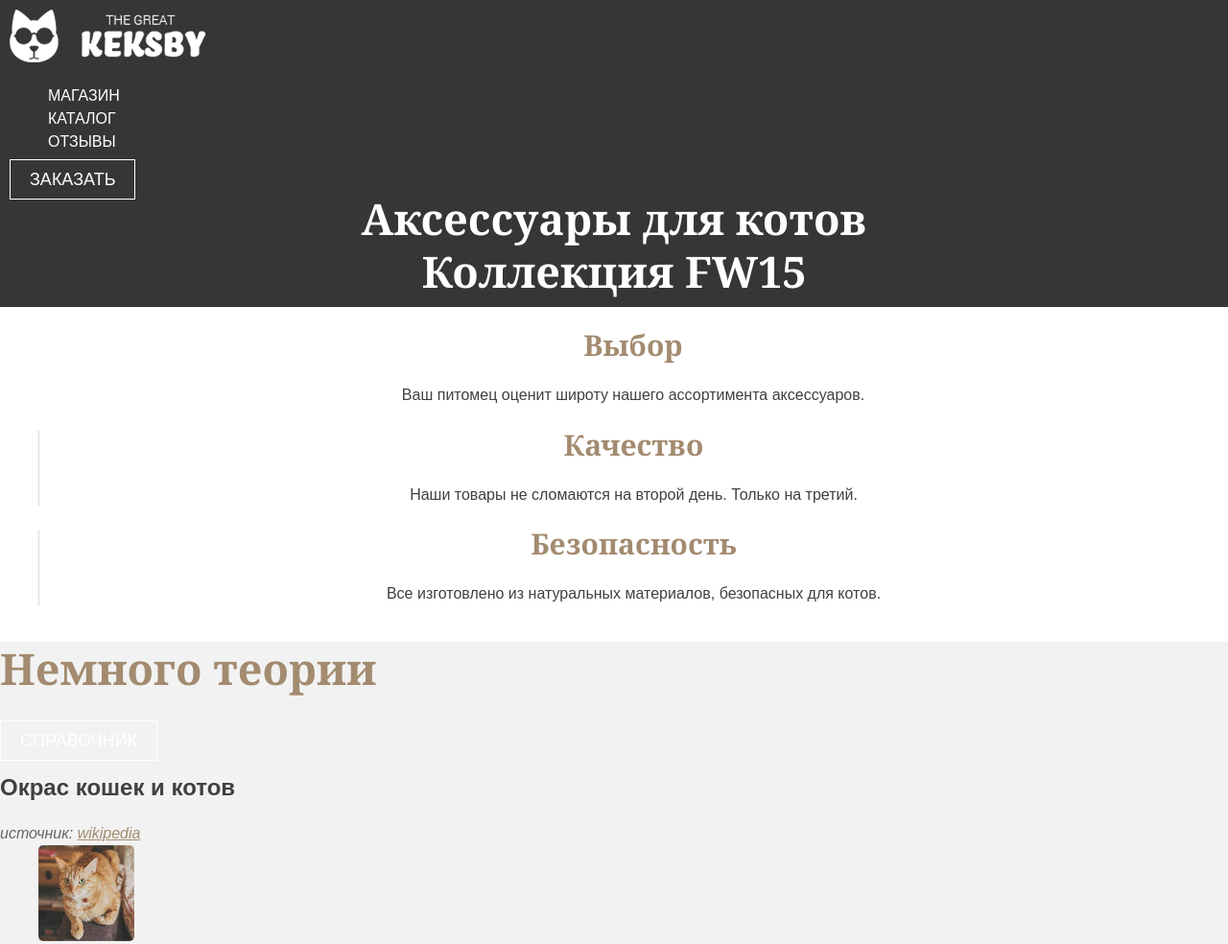
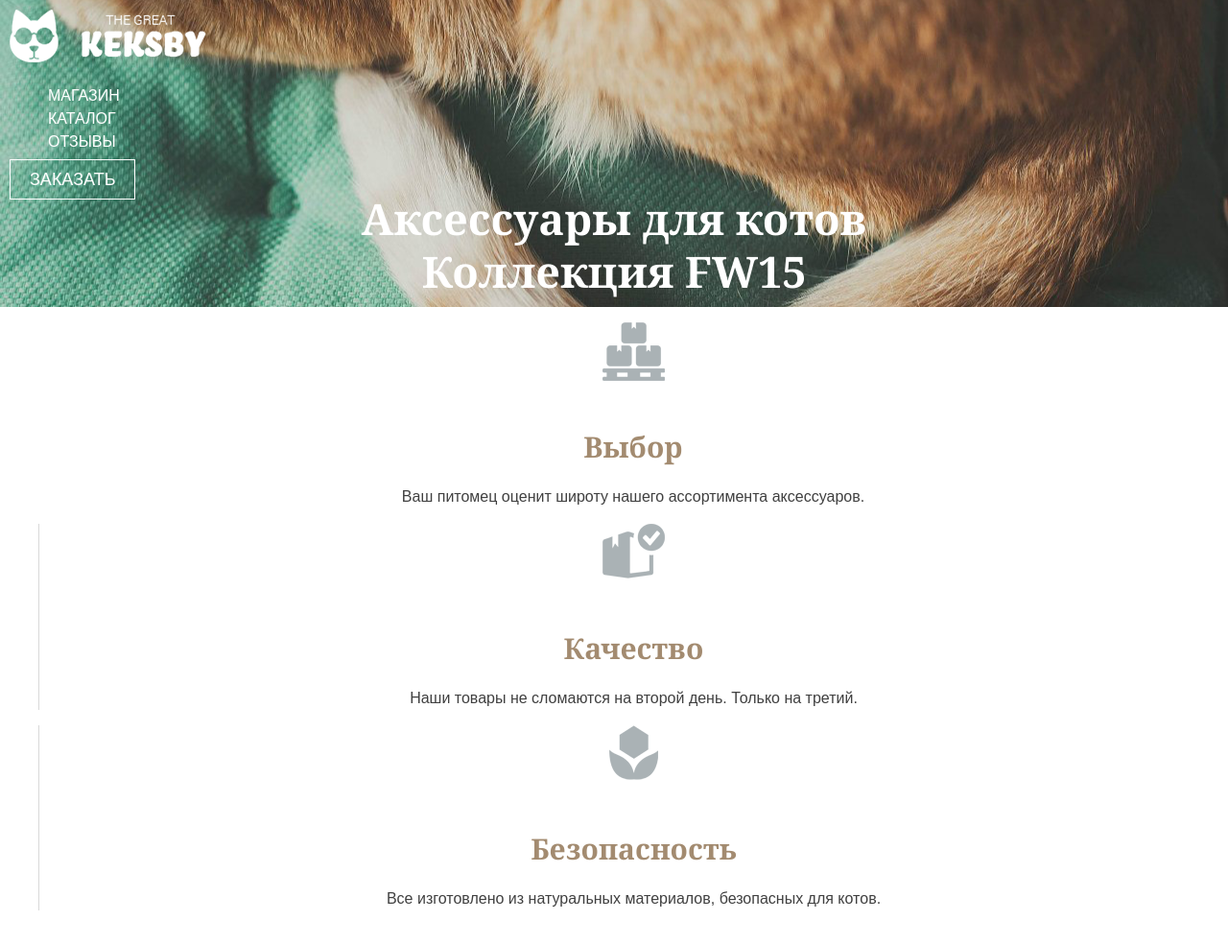
Before and after one commit to Iogsotot/Keksby, a plain HTML site: page index.html in a window 1280 px wide. Shown: the top 984 px of the page at 96% size. Drawn offline with Linux system fonts and the light colour scheme.

Commit message:
add imgs for main page
add some imgs for main page and correct css & html

```diff
--- a/css/style.css
+++ b/css/style.css
@@ -6,24 +6,23 @@ body {
   color: rgb(64, 64, 64);
   line-height: 24px;
   text-align: left;
-  /* position: absolute;
-    left: 260px;
-    top: 1067.269px;
-    width: 686px; */
   height: 63px;
-  /* z-index: 147; */
   color: #404040;
   background-color: white;
 }
 
-.page-header, .page-footer {
+.page-header,
+.page-footer {
   padding: 10px;
-  background-color: #eeeeee;
+  color: #c3c3c3;
+  background-color: #363636;
 }
 
 .page-header {
-  color: #c3c3c3;
-  background-color: #363636;
+  background-image: url("../img/header-bg.jpg");
+  background-repeat: no-repeat;
+  background-size: cover;
+  background-position: center;
 }
 
 .main-nav {
@@ -55,7 +54,6 @@ body {
   text-transform: uppercase;
   line-height: 1.333;
   text-align: center;
-  /* position: absolute; */
   padding: 10px 20px;
   text-decoration: none;
 }
@@ -76,7 +74,6 @@ body {
   font-weight: bold;
   line-height: 55px;
   text-align: center;
-  /* height: 94px; */
 }
 
 .promo a {
@@ -91,10 +88,23 @@ body {
 .feature-item {
   text-align: center;
   border-left: 1px solid #d9d9d9;
+  padding-top: 90px;
 }
 
 .feature-item:first-child {
   border-left: none;
+}
+
+.feature-choice {
+  background: url("../img/feature-1.png") top center no-repeat;
+}
+
+.feature-quality {
+  background: url("../img/feature-2.png") top center no-repeat;
+}
+
+.feature-safety {
+  background: url("../img/feature-3.png") top center no-repeat;
 }
 
 .feature-title {
@@ -190,6 +200,12 @@ body {
   font-weight: bold;
 }
 
+.feedback-form {
+  background: url("../img/write.jpg") no-repeat 100% 40px;
+  /* border-radius: 5px; */
+  padding-right: 390px;
+}
+
 .feedback-form-group label {
   font-size: 12px;
   text-transform: uppercase;
--- a/index.html
+++ b/index.html
@@ -11,7 +11,6 @@
 
 <body>
   <header class="page-header">
-
     <div class="header-top">
       <div class="header-logo"><img src="img/logo.png" alt="The Great Keksby" width="205" height="55">
       </div>
@@ -32,15 +31,15 @@
   <main>
     <div class="features">
       <ul>
-        <li class="feature-item">
+        <li class="feature-item feature-choice">
           <h2 class="feature-title">Выбор</h2>
           <p>Ваш питомец оценит широту нашего ассортимента аксессуаров.</p>
         </li>
-        <li class="feature-item">
+        <li class="feature-item feature-quality">
           <h2 class="feature-title">Качество</h2>
           <p>Наши товары не сломаются на второй день. Только на третий.</p>
         </li>
-        <li class="feature-item">
+        <li class="feature-item feature-safety">
           <h2 class="feature-title">Безопасность</h2>
           <p>Все изготовлено из натуральных материалов, безопасных для котов.</p>
         </li>
```
Also changed, not shown: img/feature-1.png (added), img/feature-2.png (added), img/feature-3.png (added), img/header-bg.jpg (added), img/write.jpg (added).
